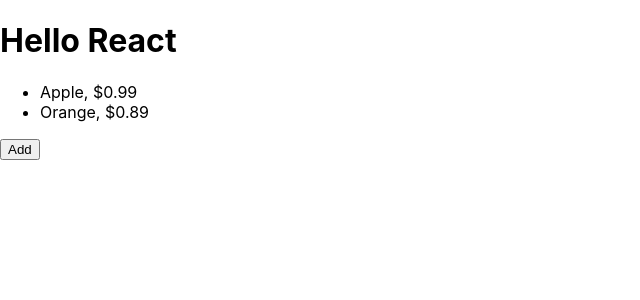
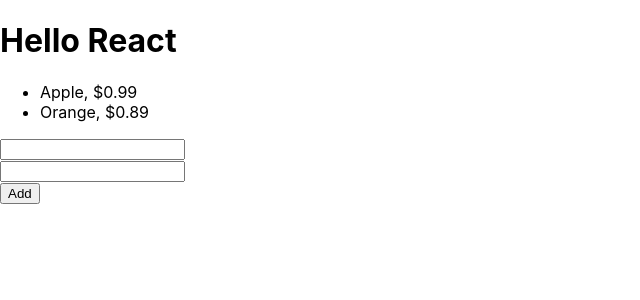
Before and after one commit to yuutakun-2/first, a React (Create React App) app: page / in a window 1280 px wide. Shown: the top 300 px of the page, without its empty margins (0-640 px from the left). Built offline with nearby package versions, Linux system fonts and the light colour scheme.

Commit message:
useRef Hook, using in Input

```diff
--- a/src/App.js
+++ b/src/App.js
@@ -1,4 +1,4 @@
-import React, { useState } from "react";
+import React, { useRef, useState } from "react";
 function Item(props) {
   return (
     <li>
@@ -11,9 +11,13 @@
     { id: 1, name: "Apple", price: 0.99 },
     { id: 2, name: "Orange", price: 0.89 },
   ]);
+  const nameRef = useRef();
+  const priceRef = useRef();
   const add = () => {
     const id = data.length + 1;
-    setData([...data, { id, name: `Item ${id}`, price: 0.01 * id }]);
+    const name = nameRef.current.value;
+    const price = priceRef.current.value;
+    setData([...data, { id, name, price }]); //No need to write name: name because key and value are same, so JS will do it automatically
   };
 
   return (
@@ -21,9 +25,11 @@
       <h1>Hello React</h1>
       <ul>
         {data.map((i) => (
-          <Item name={i.name} price={i.price} />
+          <Item key={i.id} name={i.name} price={i.price} /> //key is needed in Virtual DOM
         ))}
       </ul>
+      <input type="text" ref={nameRef} /> <br />
+      <input type="text" ref={priceRef} /> <br />
       <button onClick={add}>Add</button>
     </div>
   );
```
